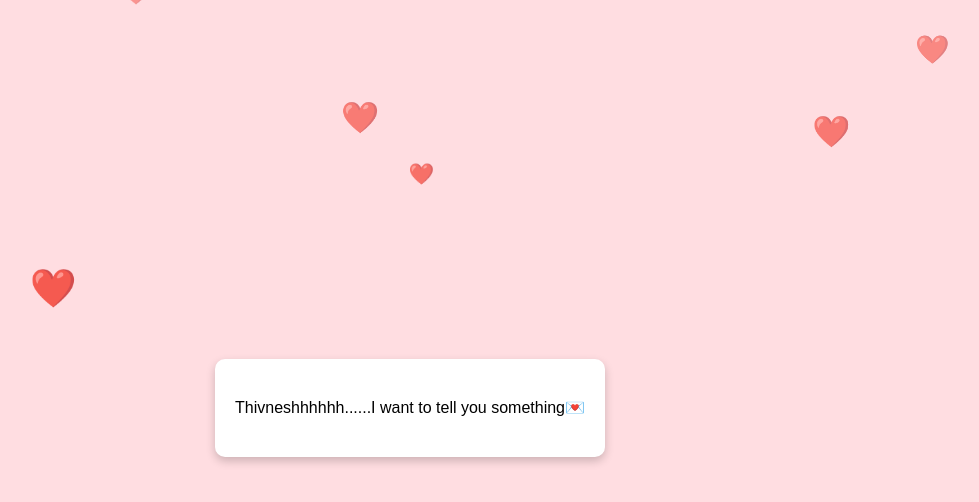
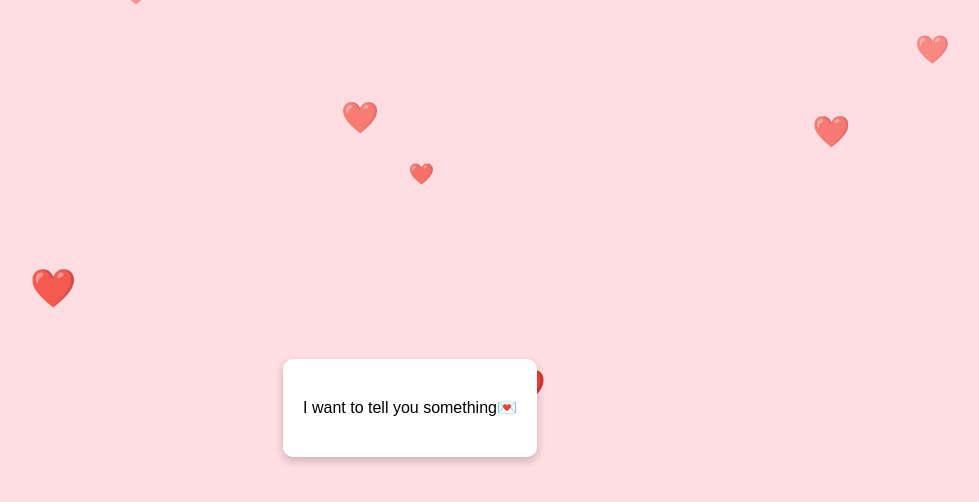
Before and after one commit to Nandini-678/Vday, a plain HTML site: page index.html in a window 1280 px wide. Shown: the whole page, without its empty margins (230-1209 px from the left). Drawn offline with Linux system fonts and the light colour scheme.

Commit message:
Update index.html

```diff
--- a/index.html
+++ b/index.html
@@ -82,7 +82,7 @@
 </head>
 <body>
     <div class="container" id="step0" onclick="nextStep(2)">
-        <p>Thivneshhhhhh......I want to tell you something💌</p>
+        <p>I want to tell you something💌</p>
     </div>
     <div class="container hidden" id="step2">
         <p id="message"></p>
@@ -95,18 +95,14 @@
         <p id="warning" class="warning-message hidden">Gundu Pagilidi! 😈</p> <!-- Warning message with devil emoji -->
     </div>
     <div class="container hidden" id="step4">
-        <p class="text-2xl font-bold text-red-500">Nandini loves you so much ❤️</p>
+        <p class="text-2xl font-bold text-red-500">I love you so much ❤️</p>
         <p class="text-xl">You're my forever Valentine! 💖</p>
     </div>
 
     <script>
         let messageText = `My Dearest Bujji Thivnesh,
 
-I’m writing this to express my heartfelt gratitude for coming into my life and making it infinitely more beautiful. Thank you for understanding my mood swings and standing by me through the toughest of times. You’ve been my pillar of strength, supporting me when I needed it most.
-
-Thank you for making me laugh, and yes, even for making me cry. No matter what, you are the love of my life. You are my Ironman who always guides me, my Chandler who fills my life with laughter, my Spiderman who is always cool and dashing, my Santa who never fails to surprise me, and my Mahesh Babu who is undeniably handsome.
-
-You are my everything, and I’m so incredibly lucky to have you in my life. P.S. Now, there’s a heart button below this message. Don’t make me beg... but seriously, click it if you love me, because I’m counting on you! 😜💖`.split(" ");
+I’m writing this to express my heartfelt gratitude for coming into my life and making it infinitely more beautiful. `.split(" ");
 
         let charIndex = 0;
         let messageElement = document.getElementById("message");
```
